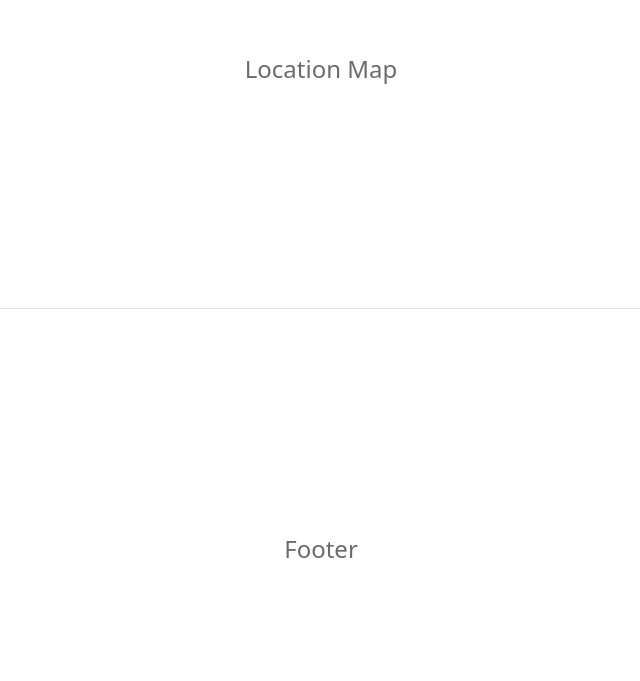
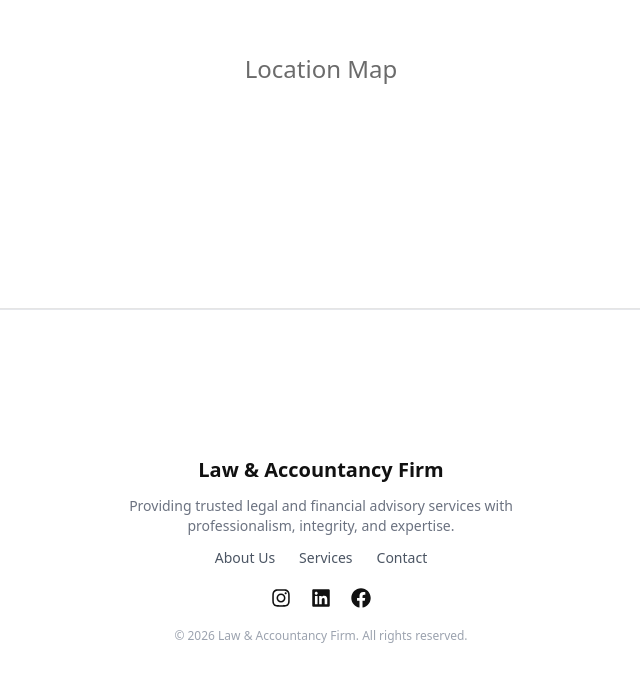
Before and after one commit to DEBOJEETDAS36/firmz, a Next.js app: page / in a window 1280 px wide. Shown: the part 3120-3801 px from the top of the page, without its empty margins (319-959 px from the left). Built offline with nearby package versions, Linux system fonts and the light colour scheme.

Commit message:
Add professional footer with social media icons

```diff
--- a/components/footer.tsx
+++ b/components/footer.tsx
@@ -1,7 +1,45 @@
+import { FaInstagram, FaLinkedin, FaFacebook } from "react-icons/fa";
+
 export function Footer() {
   return (
-    <footer id="footer" className="section-placeholder">
-      <h2 className="text-2xl font-medium text-muted">Footer</h2>
+    <footer
+      id="footer"
+      className="section-placeholder border-t border-gray-200"
+    >
+      <div className="flex flex-col items-center gap-3 py-8">
+        <h3 className="text-xl font-semibold">
+          Law & Accountancy Firm
+        </h3>
+
+        <p className="text-sm text-gray-500 text-center max-w-md">
+          Providing trusted legal and financial advisory services with
+          professionalism, integrity, and expertise.
+        </p>
+
+        <div className="flex gap-6 text-sm text-gray-600">
+          <a href="#">About Us</a>
+          <a href="#">Services</a>
+          <a href="#">Contact</a>
+        </div>
+
+        <div className="flex gap-5 text-xl mt-2">
+          <a href="#" aria-label="Instagram">
+            <FaInstagram />
+          </a>
+
+          <a href="#" aria-label="LinkedIn">
+            <FaLinkedin />
+          </a>
+
+          <a href="#" aria-label="Facebook">
+            <FaFacebook />
+          </a>
+        </div>
+
+        <p className="text-xs text-gray-400 mt-2">
+          © 2026 Law & Accountancy Firm. All rights reserved.
+        </p>
+      </div>
     </footer>
   );
 }
--- a/package.json
+++ b/package.json
@@ -12,7 +12,8 @@
     "next": "14.2.35",
     "next-themes": "^0.3.0",
     "react": "^18.3.1",
-    "react-dom": "^18.3.1"
+    "react-dom": "^18.3.1",
+    "react-icons": "^5.6.0"
   },
   "devDependencies": {
     "@types/node": "^20.19.43",
```
Also changed, not shown: 1 other file (tests, documents, lock files or other folders).
